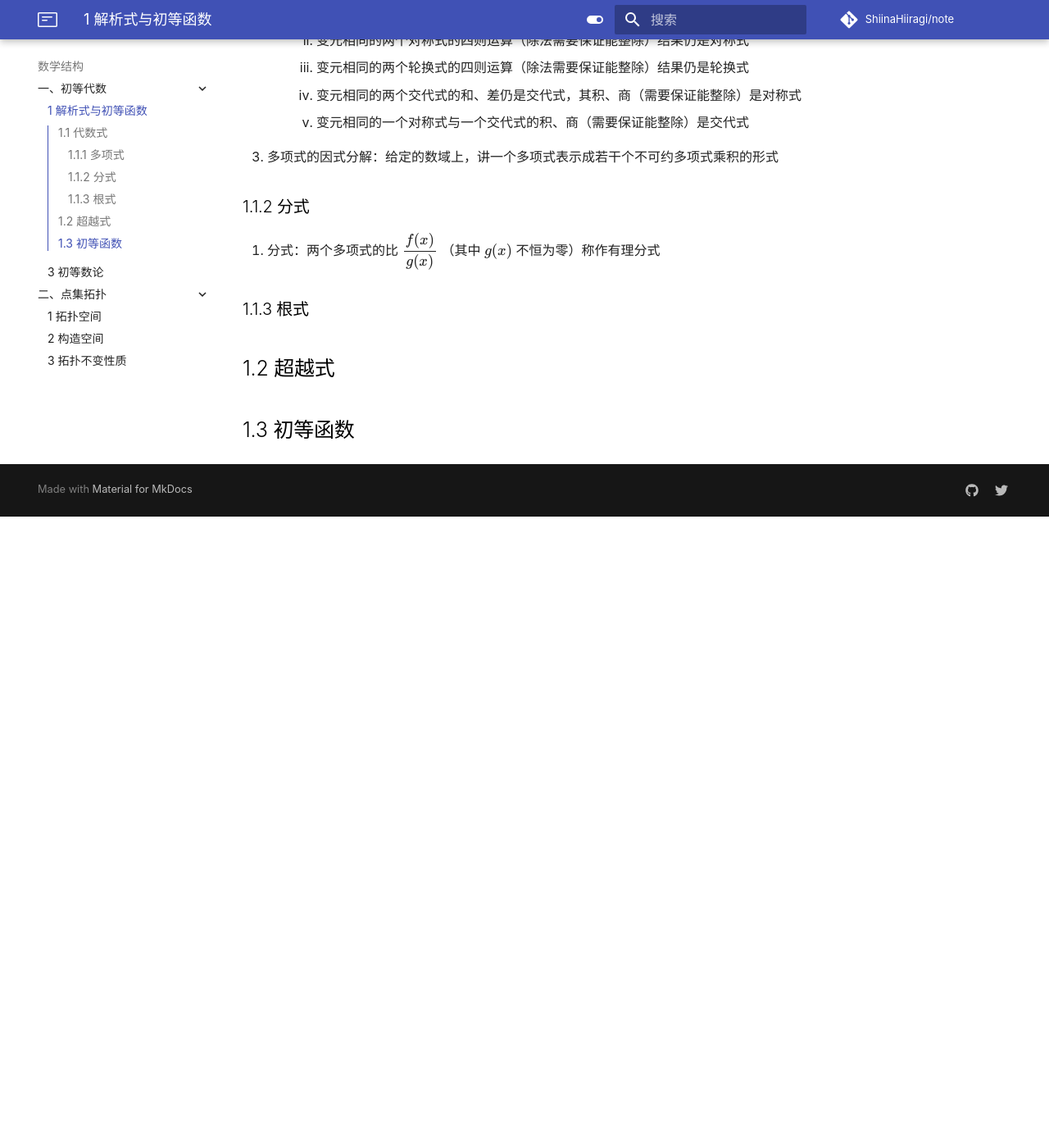
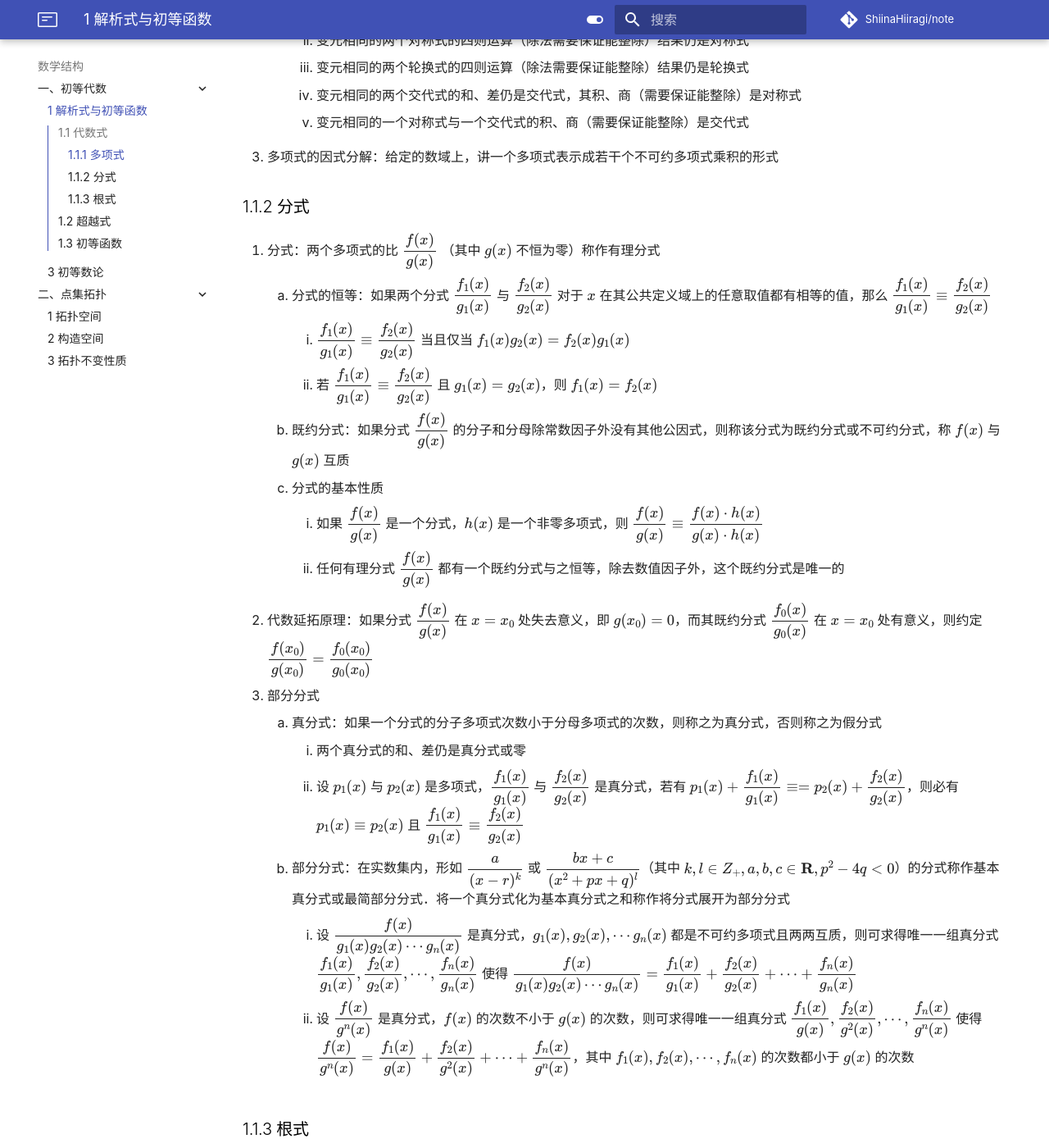
Before and after one commit to ShiinaHiiragi/note, an MkDocs documentation site: the page built from docs/math/alg/form.md, in a window 1280 px wide and 1400 px high, scrolled down 1035 px. Shown: the whole window at 82% size. Built offline with MkDocs 1.6.1 and Material for MkDocs 9.7.7, drawn with Linux system fonts in a browser that asks for light colours; comment, search, counter and statistics services are not loaded; before the commit the page ends 1665 px from its top, so only the background shows below that.

Commit message:
add frac

```diff
--- a/docs/math/alg/form.md
+++ b/docs/math/alg/form.md
@@ -29,6 +29,21 @@
 
 ### 1.1.2 分式
 1. 分式：两个多项式的比 $\dfrac{f(x)}{g(x)}$ （其中 $g(x)$ 不恒为零）称作有理分式
+    1. 分式的恒等：如果两个分式 $\dfrac{f_1(x)}{g_1(x)}$ 与 $\dfrac{f_2(x)}{g_2(x)}$ 对于 $x$ 在其公共定义域上的任意取值都有相等的值，那么 $\dfrac{f_1(x)}{g_1(x)} \equiv \dfrac{f_2(x)}{g_2(x)}$
+        1. $\dfrac{f_1(x)}{g_1(x)} \equiv \dfrac{f_2(x)}{g_2(x)}$ 当且仅当 $f_1(x)g_2(x) = f_2(x)g_1(x)$
+        2. 若 $\dfrac{f_1(x)}{g_1(x)} \equiv \dfrac{f_2(x)}{g_2(x)}$ 且 $g_1(x) = g_2(x)$，则 $f_1(x) = f_2(x)$
+    2. 既约分式：如果分式 $\dfrac{f(x)}{g(x)}$ 的分子和分母除常数因子外没有其他公因式，则称该分式为既约分式或不可约分式，称 $f(x)$ 与 $g(x)$ 互质
+    3. 分式的基本性质
+        1. 如果 $\dfrac{f(x)}{g(x)}$ 是一个分式，$h(x)$ 是一个非零多项式，则 $\dfrac{f(x)}{g(x)} \equiv \dfrac{f(x) \cdot h(x)}{g(x) \cdot h(x)}$
+        2. 任何有理分式 $\dfrac{f(x)}{g(x)}$ 都有一个既约分式与之恒等，除去数值因子外，这个既约分式是唯一的
+2. 代数延拓原理：如果分式 $\dfrac{f(x)}{g(x)}$ 在 $x = x_0$ 处失去意义，即 $g(x_0) = 0$，而其既约分式 $\dfrac{f_0(x)}{g_0(x)}$ 在 $x = x_0$ 处有意义，则约定 $\dfrac{f(x_0)}{g(x_0)} = \dfrac{f_0(x_0)}{g_0(x_0)}$
+3. 部分分式
+    1. 真分式：如果一个分式的分子多项式次数小于分母多项式的次数，则称之为真分式，否则称之为假分式
+        1. 两个真分式的和、差仍是真分式或零
+        2. 设 $p_1(x)$ 与 $p_2(x)$ 是多项式，$\dfrac{f_1(x)}{g_1(x)}$ 与 $\dfrac{f_2(x)}{g_2(x)}$ 是真分式，若有 $p_1(x) + \dfrac{f_1(x)}{g_1(x)} \equiv= p_2(x) + \dfrac{f_2(x)}{g_2(x)}$，则必有 $p_1(x) \equiv p_2(x)$ 且 $\dfrac{f_1(x)}{g_1(x)} \equiv \dfrac{f_2(x)}{g_2(x)}$
+    2. 部分分式：在实数集内，形如 $\dfrac{a}{(x - r)^k}$ 或 $\dfrac{bx + c}{(x^2 + px + q)^l}$（其中 $k, l \in Z_+, a, b, c \in \mathbf R, p^2 - 4q < 0$）的分式称作基本真分式或最简部分分式．将一个真分式化为基本真分式之和称作将分式展开为部分分式
+        1. 设 $\dfrac{f(x)}{g_1(x)g_2(x) \cdots g_n(x)}$ 是真分式，$g_1(x), g_2(x), \cdots g_n(x)$ 都是不可约多项式且两两互质，则可求得唯一一组真分式 $\dfrac{f_1(x)}{g_1(x)}, \dfrac{f_2(x)}{g_2(x)}, \cdots, \dfrac{f_n(x)}{g_n(x)}$ 使得 $\dfrac{f(x)}{g_1(x)g_2(x) \cdots g_n(x)} = \dfrac{f_1(x)}{g_1(x)} + \dfrac{f_2(x)}{g_2(x)} + \cdots + \dfrac{f_n(x)}{g_n(x)}$
+        2. 设 $\dfrac{f(x)}{g^n(x)}$ 是真分式，$f(x)$ 的次数不小于 $g(x)$ 的次数，则可求得唯一一组真分式 $\dfrac{f_1(x)}{g(x)}, \dfrac{f_2(x)}{g^2(x)}, \cdots, \dfrac{f_n(x)}{g^n(x)}$ 使得 $\dfrac{f(x)}{g^n(x)} = \dfrac{f_1(x)}{g(x)} + \dfrac{f_2(x)}{g^2(x)} + \cdots + \dfrac{f_n(x)}{g^n(x)}$，其中 $f_1(x), f_2(x), \cdots, f_n(x)$ 的次数都小于 $g(x)$ 的次数
 
 ### 1.1.3 根式
 
```
Also changed, not shown: docs/index.md (+14 -14 lines).
